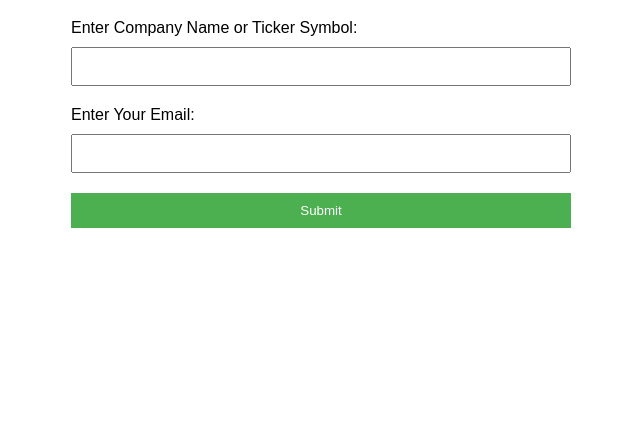
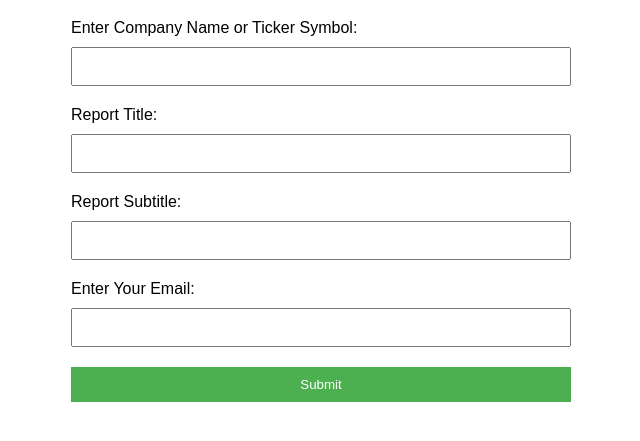
Before and after one commit to jdeweedata/fintell, a website: page index.html in a window 1280 px wide. Shown: the part 81-522 px from the top of the page, without its empty margins (319-959 px from the left). Drawn offline with Linux system fonts and the light colour scheme.

Commit message:
Merge remote changes and add local changes

```diff
--- a/index.html
+++ b/index.html
@@ -41,6 +41,10 @@
     <form id="stockForm">
         <label for="stockInput">Enter Company Name or Ticker Symbol:</label>
         <input type="text" id="stockInput" name="stock" required>
+        <label for="titleInput">Report Title:</label>
+        <input type="text" id="titleInput" name="title" required>
+        <label for="subtitleInput">Report Subtitle:</label>
+        <input type="text" id="subtitleInput" name="subtitle" required>
         <label for="emailInput">Enter Your Email:</label>
         <input type="email" id="emailInput" name="email" required>
         <button type="submit">Submit</button>
```
